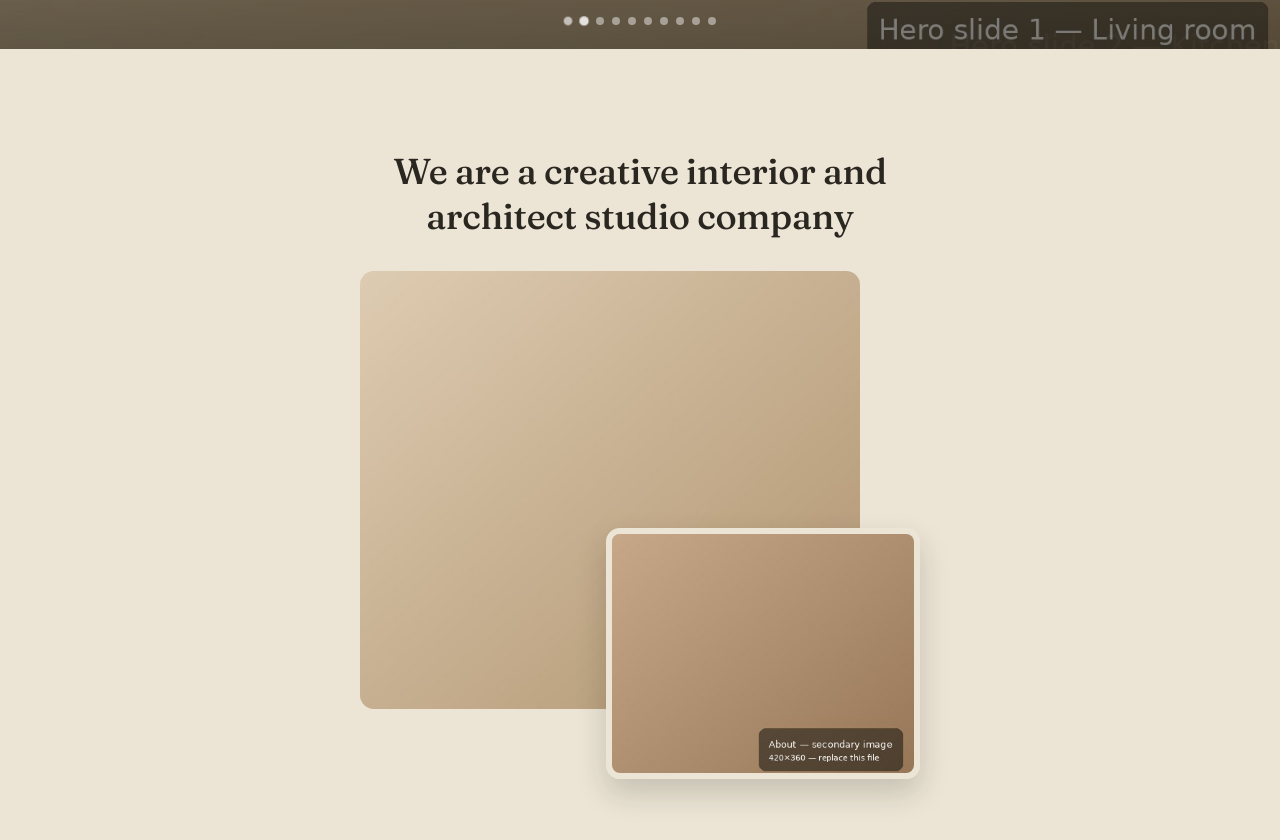
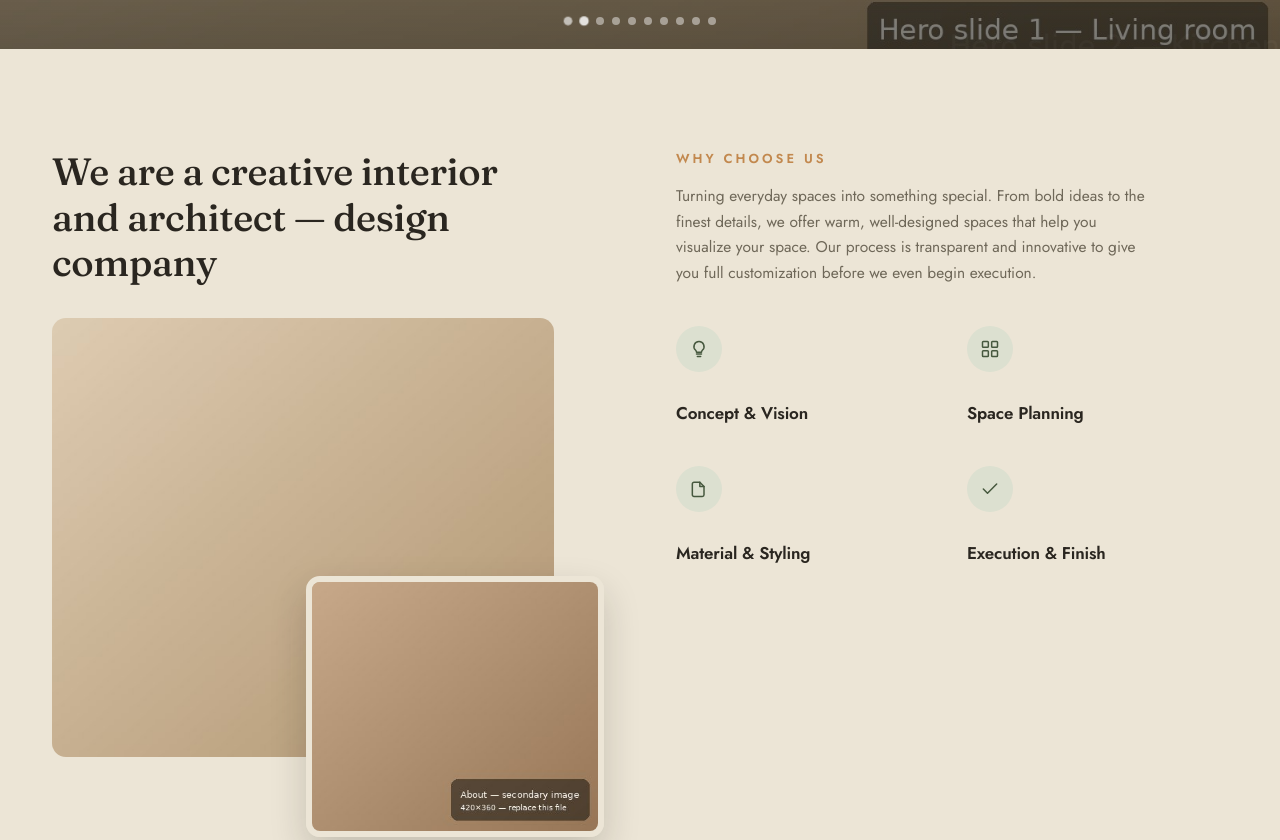
Before and after one commit to manojyoursocials-a11y/ameerah, a plain HTML site: page index.html in a window 1280 px wide. Shown: the part 584-1424 px from the top of the page. Drawn offline with Linux system fonts and the light colour scheme.

Commit message:
Add files via upload

```diff
--- a/css/styles.css
+++ b/css/styles.css
@@ -267,46 +267,98 @@ p { color: var(--text-muted); margin: 0; }
 
 .hero-actions { display: flex; gap: 14px; margin-top: 30px; }
 
-/* ===================== ABOUT ===================== */
+/* ===================== ABOUT + WHY CHOOSE ===================== */
 .why-choose {
   background: var(--cream-alt);
   padding: 100px 0;
 }
 
-.about-centered {
+/* Two-column flex container */
+.why-grid {
   display: flex;
-  justify-content: center;
+  gap: 72px;
+  align-items: flex-start;
 }
 
-.about-col { max-width: 560px; width: 100%; }
+/* ── LEFT COLUMN ── */
+.about-col { flex: 1; min-width: 0; }
 .about-col h2 {
-  font-size: clamp(26px, 3.2vw, 36px);
-  line-height: 1.25;
+  font-size: clamp(26px, 3.2vw, 38px);
+  line-height: 1.2;
   margin-bottom: 32px;
-  text-align: center;
+  max-width: 500px;
 }
 
 .about-image-stack {
   position: relative;
-  padding-bottom: 70px;
-  padding-right: 60px;
+  padding-bottom: 80px;
+  padding-right: 50px;
 }
 .about-img-primary {
   width: 100%;
   border-radius: var(--radius-md);
-  aspect-ratio: 4/3.5;
+  aspect-ratio: 4 / 3.5;
   object-fit: cover;
 }
 .about-img-secondary {
   position: absolute;
   bottom: 0;
   right: 0;
-  width: 56%;
+  width: 54%;
   border-radius: var(--radius-md);
-  aspect-ratio: 4/3.2;
+  aspect-ratio: 4 / 3.5;
   object-fit: cover;
   border: 6px solid var(--cream-alt);
-  box-shadow: 0 14px 30px rgba(30,25,15,0.18);
+  box-shadow: 0 16px 36px rgba(30,25,15,0.18);
+}
+
+/* ── RIGHT COLUMN ── */
+.why-col { flex: 1; min-width: 0; }
+
+.why-intro-text {
+  font-size: 15.5px;
+  color: var(--text-muted);
+  margin-bottom: 40px;
+  max-width: 480px;
+  line-height: 1.65;
+}
+
+/* 2 × 2 feature grid — icon above, label below */
+.feature-grid {
+  display: grid;
+  grid-template-columns: 1fr 1fr;
+  gap: 32px 24px;
+}
+
+.feature-item {
+  display: flex;
+  flex-direction: column;
+  align-items: flex-start;
+  gap: 12px;
+}
+
+.feature-icon {
+  width: 52px;
+  height: 52px;
+  border-radius: var(--radius-sm);
+  background: var(--icon-bg);
+  display: flex;
+  align-items: center;
+  justify-content: center;
+  flex-shrink: 0;
+}
+.feature-icon svg {
+  width: 22px;
+  height: 22px;
+  stroke: var(--dark-green);
+}
+
+.feature-item h3 {
+  font-size: 16px;
+  font-weight: 600;
+  font-family: var(--font-body);
+  color: var(--text-dark);
+  margin: 0;
 }
 
 .feature-grid {
@@ -640,6 +692,8 @@ p { color: var(--text-muted); margin: 0; }
 /* ===================== RESPONSIVE ===================== */
 @media (max-width: 980px) {
   .about-centered { flex-direction: column; }
+  .why-grid { flex-direction: column; }
+  .about-image-stack { padding-right: 50px; }
   .contact-grid { grid-template-columns: 1fr; max-width: 440px; }
   .contact-image { max-width: 100%; margin: 0 auto; }
   .contact-form { max-width: 100%; }
--- a/index.html
+++ b/index.html
@@ -74,16 +74,55 @@
   </div>
 </section>
 
-<!-- ===================== ABOUT ===================== -->
+<!-- ===================== ABOUT + WHY CHOOSE US ===================== -->
 <section class="why-choose" id="about">
-  <div class="container about-centered reveal">
+  <div class="container why-grid reveal">
+
+    <!-- LEFT: heading + stacked images -->
     <div class="about-col">
-      <h2>We are a creative interior and architect studio company</h2>
+      <h2>We are a creative interior and architect — design company</h2>
       <div class="about-image-stack">
         <img class="about-img-primary" src="assets/images/about-primary.jpg" alt="Sunlit living room with neutral furnishings">
         <img class="about-img-secondary" src="assets/images/about-secondary.jpg" alt="Detail shot of styled tablescape">
       </div>
     </div>
+
+    <!-- RIGHT: eyebrow + intro + 2×2 feature grid -->
+    <div class="why-col">
+      <p class="eyebrow">Why Choose Us</p>
+      <p class="why-intro-text">Turning everyday spaces into something special. From bold ideas to the finest details, we offer warm, well-designed spaces that help you visualize your space. Our process is transparent and innovative to give you full customization before we even begin execution.</p>
+
+      <div class="feature-grid">
+        <div class="feature-item">
+          <div class="feature-icon">
+            <svg viewBox="0 0 24 24" fill="none" stroke-width="1.8" stroke-linecap="round" stroke-linejoin="round"><path d="M9 18h6M10 21h4M12 3a6 6 0 0 0-4 10.5c.6.6 1 1.4 1 2.5h6c0-1.1.4-1.9 1-2.5A6 6 0 0 0 12 3z"/></svg>
+          </div>
+          <h3>Concept &amp; Vision</h3>
+        </div>
+
+        <div class="feature-item">
+          <div class="feature-icon">
+            <svg viewBox="0 0 24 24" fill="none" stroke-width="1.8" stroke-linecap="round" stroke-linejoin="round"><rect x="3" y="3" width="7" height="7" rx="1"/><rect x="14" y="3" width="7" height="7" rx="1"/><rect x="3" y="14" width="7" height="7" rx="1"/><rect x="14" y="14" width="7" height="7" rx="1"/></svg>
+          </div>
+          <h3>Space Planning</h3>
+        </div>
+
+        <div class="feature-item">
+          <div class="feature-icon">
+            <svg viewBox="0 0 24 24" fill="none" stroke-width="1.8" stroke-linecap="round" stroke-linejoin="round"><path d="M4 19V6a2 2 0 0 1 2-2h7l5 5v10a2 2 0 0 1-2 2H6a2 2 0 0 1-2-2z"/><path d="M13 4v5h5"/></svg>
+          </div>
+          <h3>Material &amp; Styling</h3>
+        </div>
+
+        <div class="feature-item">
+          <div class="feature-icon">
+            <svg viewBox="0 0 24 24" fill="none" stroke-width="1.8" stroke-linecap="round" stroke-linejoin="round"><path d="M20 6 9 17l-5-5"/></svg>
+          </div>
+          <h3>Execution &amp; Finish</h3>
+        </div>
+      </div>
+    </div>
+
   </div>
 </section>
 
```
